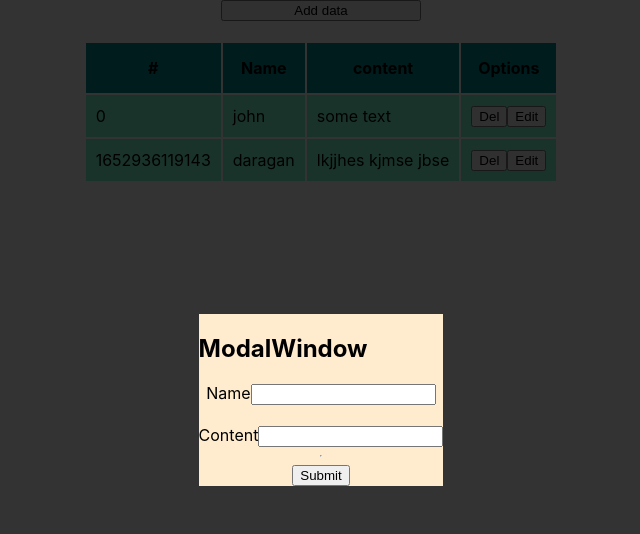
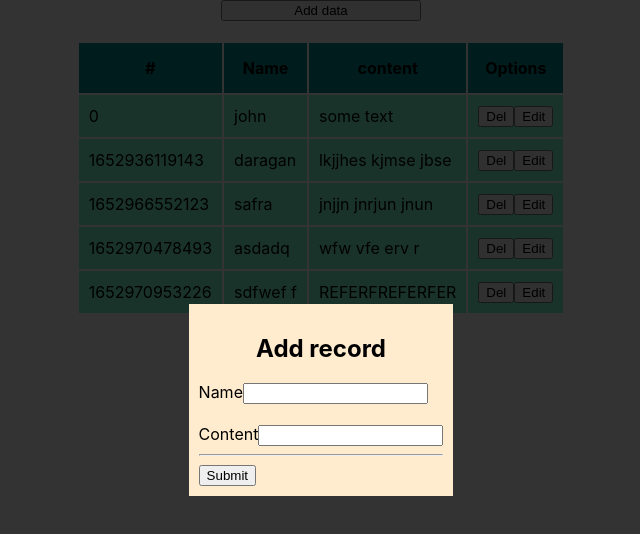
Before and after one commit to Aleksandr-Pod/React-RTK-Query, a React (Create React App) app: page / in a window 1280 px wide. Both pictures are taken after a click on the button "Add data". Shown: the top 534 px of the page, without its empty margins (319-959 px from the left). Built offline with nearby package versions, Linux system fonts and the light colour scheme; data requests are answered from the project's data file.

Commit message:
GetRecordById
does't work - undefined result

```diff
--- a/db.json
+++ b/db.json
@@ -9,6 +9,21 @@
       "id": 1652936119143,
       "name": "daragan",
       "content": "lkjjhes kjmse jbse"
+    },
+    {
+      "id": 1652966552123,
+      "name": "safra",
+      "content": "jnjjn jnrjun jnun"
+    },
+    {
+      "id": 1652970478493,
+      "name": "asdadq",
+      "content": "wfw vfe erv r"
+    },
+    {
+      "id": 1652970953226,
+      "name": "sdfwef f",
+      "content": "REFERFREFERFER"
     }
   ]
 }
--- a/package.json
+++ b/package.json
@@ -11,7 +11,8 @@
     "react": "^18.0.0",
     "react-dom": "^18.0.0",
     "react-redux": "^8.0.1",
-    "react-scripts": "5.0.0"
+    "react-scripts": "5.0.0",
+    "styled-components": "^5.3.5"
   },
   "scripts": {
     "start": "react-scripts start",
--- a/src/components/API/MyRecords.js
+++ b/src/components/API/MyRecords.js
@@ -6,7 +6,11 @@ export const myRecordsAPI = createApi({
     tagTypes: ['records'],
     endpoints: (builder) => ({
         getMyRecords: builder.query({
-            query: number => `${number}`,
+            query: () => '',
+            providesTags: ['records']
+        }),
+        getMyRecordById: builder.query({
+            query: id => `${id}`,
             providesTags: ['records']
         }),
         addMyRecord: builder.mutation({
@@ -23,8 +27,9 @@ export const myRecordsAPI = createApi({
             method: "DELETE",
             }),
             invalidatesTags: ['records']
-        })
+        }),
+
     }),
 })
 
-export const { useGetMyRecordsQuery, useAddMyRecordMutation, useDeleteMyRecordMutation } = myRecordsAPI;
+export const { useGetMyRecordsQuery, useAddMyRecordMutation, useDeleteMyRecordMutation, useGetMyRecordByIdQuery } = myRecordsAPI;
--- a/src/components/Modal/AddForm.js
+++ b/src/components/Modal/AddForm.js
@@ -20,12 +20,12 @@ export const AddForm = () => {
         document.getElementById("start").select();
     }
     return (<div className="formBox">
-        <h2>ModalWindow</h2>
-        <form style={{display: "flex", flexDirection: "column", justifyContent: "center", alignItems: "center"}} onSubmit={onSubmit}>
+        <h2 style={{textAlign: "center"}}>Add record</h2>
+        <form onSubmit={onSubmit}>
             <label>Name
                 <input type="text" name="name" id="start"/>
             </label>
-            <br/>
+            <br/><br/>
             <label>Content
                 <input type="text" name="content"/>
             </label>
--- /dev/null
+++ b/src/components/Modal/RecordDetails.js
@@ -0,0 +1,14 @@
+import { useGetMyRecordByIdQuery } from "components/API/MyRecords";
+
+export const RecordDetails = ({ id }) => {
+
+    const { getMyRecordById } = useGetMyRecordByIdQuery(id);
+    console.log('recordsDetails', getMyRecordById); // undefined
+    return (
+        <>
+            <h3>MyRecordById - {id}</h3>
+            {/* <p>{getMyRecordById.name}</p>
+            <p>{getMyRecordById.content}</p> */}
+        </>
+    )
+}
--- /dev/null
+++ b/src/components/MyRecords/RecordItem-styled.js
@@ -0,0 +1,9 @@
+import styled from 'styled-components';
+
+export const DataRow = styled.tr`
+:hover,
+:focus {
+    color: brown;
+    background-color: yellow;
+}
+`
--- a/src/components/MyRecords/RecordItem.js
+++ b/src/components/MyRecords/RecordItem.js
@@ -1,14 +1,16 @@
-export const RecordItem = ({ itemData, Edit, confirmation }) => {
+import { DataRow } from "./RecordItem-styled";
+
+export const RecordItem = ({ itemData, edit, confirmation, recordDetails }) => {
 
     return (
-        <tr>
-            <td>{itemData.id}</td>
-            <td>{itemData.name}</td>
-            <td>{itemData.content}</td>
+        <DataRow >
+            <td onClick={() => recordDetails(itemData.id)}>{itemData.id}</td>
+            <td onClick={() => recordDetails(itemData.id)}>{itemData.name}</td>
+            <td onClick={() => recordDetails(itemData.id)}>{itemData.content}</td>
             <td>
                 <button type="text" onClick={() => confirmation(itemData.id)}>Del</button>
-                <button type="text" onClick={() => Edit(itemData.id)}>Edit</button>
+                <button type="text" onClick={() => edit(itemData.id)}>Edit</button>
             </td>
-        </tr>
+        </DataRow>
     )
 }
--- a/src/components/MyRecords/RecordsList.js
+++ b/src/components/MyRecords/RecordsList.js
@@ -3,15 +3,17 @@ import { RecordItem } from "./RecordItem";
 import { Modal } from "components/Modal/modal";
 import { useState } from 'react';
 import { AddForm } from '../Modal/AddForm';
-import { ConfirmForm } from "components/Confirmation/ConfirmForm";
+import { ConfirmForm } from "components/Modal/ConfirmForm";
+import { RecordDetails } from "components/Modal/RecordDetails";
 
 export const RecordsList = () => {
     const { data } = useGetMyRecordsQuery("");
     const [ deleteMyRecord ] = useDeleteMyRecordMutation();
     const [showModal, setShowModal] = useState(false);
-    const [modalContent, setModalContent] = useState(<AddForm />);
+    const [modalContent, setModalContent] = useState();
 
     const onAddRecord = () => {
+        setModalContent(<AddForm />)
         toggleModal();
     }
     const onEditRecord = () => {
@@ -20,19 +22,15 @@ export const RecordsList = () => {
     const confirmation = (id) => {
         setModalContent(<ConfirmForm todelete={todelete} currId={id}/>)
         setShowModal(true); // включаем модалку
-
     }
     const todelete = (res, currId) => {
-        console.log('delete access:', res);
-        console.log('current Id:', currId);
-        if (res) {
-            console.log('deleting ...');
-            deleteMyRecord(currId);
-            setModalContent(<AddForm />);
-        }
-        setShowModal(false); // выключаем модалку
+        if (res) deleteMyRecord(currId);
+        setShowModal(false);
     }
-
+    const recordDetails = (id) => {
+        setModalContent(<RecordDetails id={id}/>)
+        setShowModal(true);
+    }
     const toggleModal = () => {
         setShowModal(!showModal);
     }
@@ -56,9 +54,9 @@ export const RecordsList = () => {
                         {data.map(el => <RecordItem
                             key={el.id}
                             itemData={el}
-                            Edit={onEditRecord}
+                            edit={onEditRecord}
                             confirmation={confirmation}
-
+                            recordDetails={recordDetails}
                         />)}
                     </thead>
                 </table>)}
--- a/src/index.css
+++ b/src/index.css
@@ -43,3 +43,10 @@ td {
   max-height: calc(50vh);
   background-color: blanchedalmond;
 }
+.formBox {
+  padding: 10px;
+  display: flex;
+  flex-direction: column;
+  justify-content: center;
+  align-items: center;
+}
```
Also changed, not shown: src/components/Modal/ConfirmForm.js (renamed from src/components/Confirmation/ConfirmForm.js), 1 other file (tests, documents, lock files or other folders).
